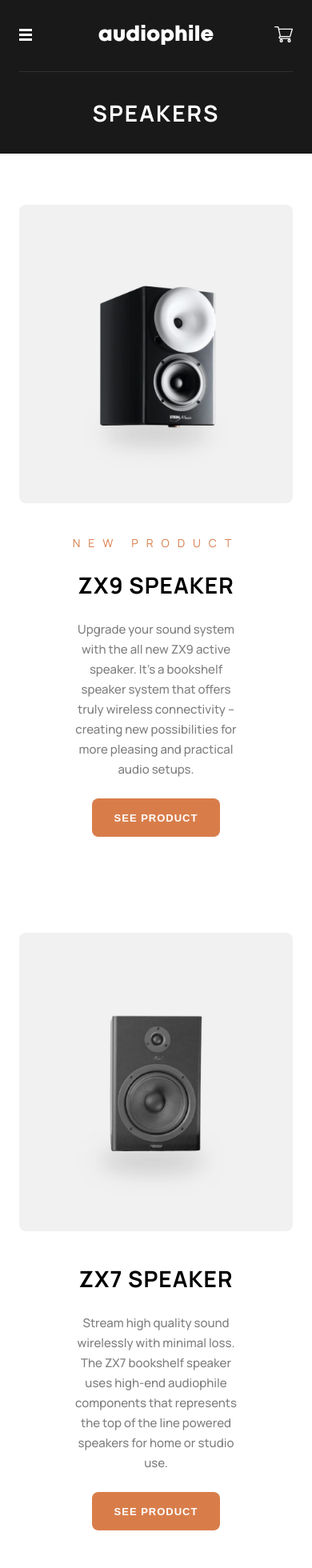
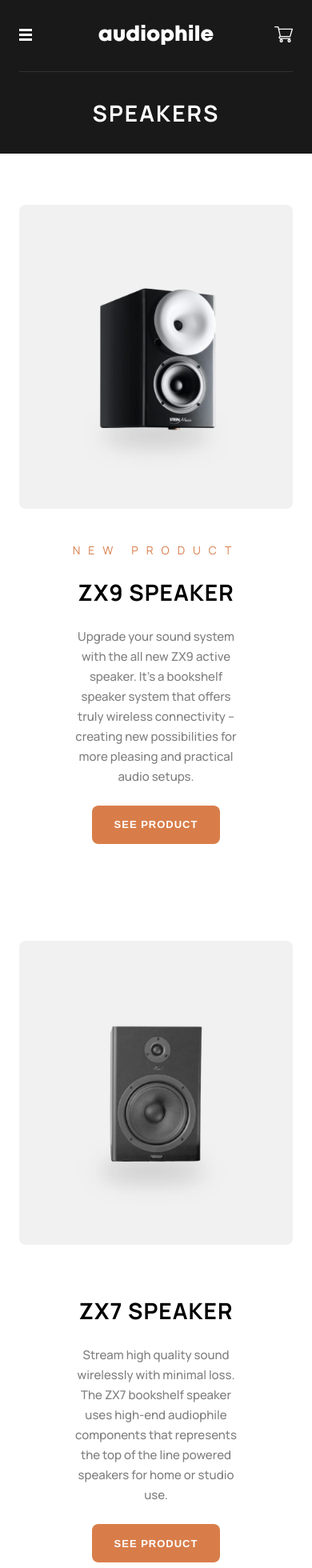
Before and after one commit to KoenvandenBerg/frontendmentor-audiophile-ecommerce-website, a Next.js app: page /speakers in a window 390 px wide. Shown: the top 1960 px of the page at 80% size. Built offline with nearby package versions, Linux system fonts and the light colour scheme.

Commit message:
Adjust ProductListing mobile height

```diff
--- a/src/app/styles/ProductListing.module.css
+++ b/src/app/styles/ProductListing.module.css
@@ -1,5 +1,5 @@
 .container {
-  height: 100%;
+  height: 50rem;
   display: flex;
   flex-direction: column;
   gap: 2.5rem;
--- a/src/app/styles/ProductListingInverted.module.css
+++ b/src/app/styles/ProductListingInverted.module.css
@@ -1,5 +1,5 @@
 .container {
-  height: 100%;
+  height: 50rem;
   display: flex;
   flex-direction: column;
   gap: 2.5rem;
```
